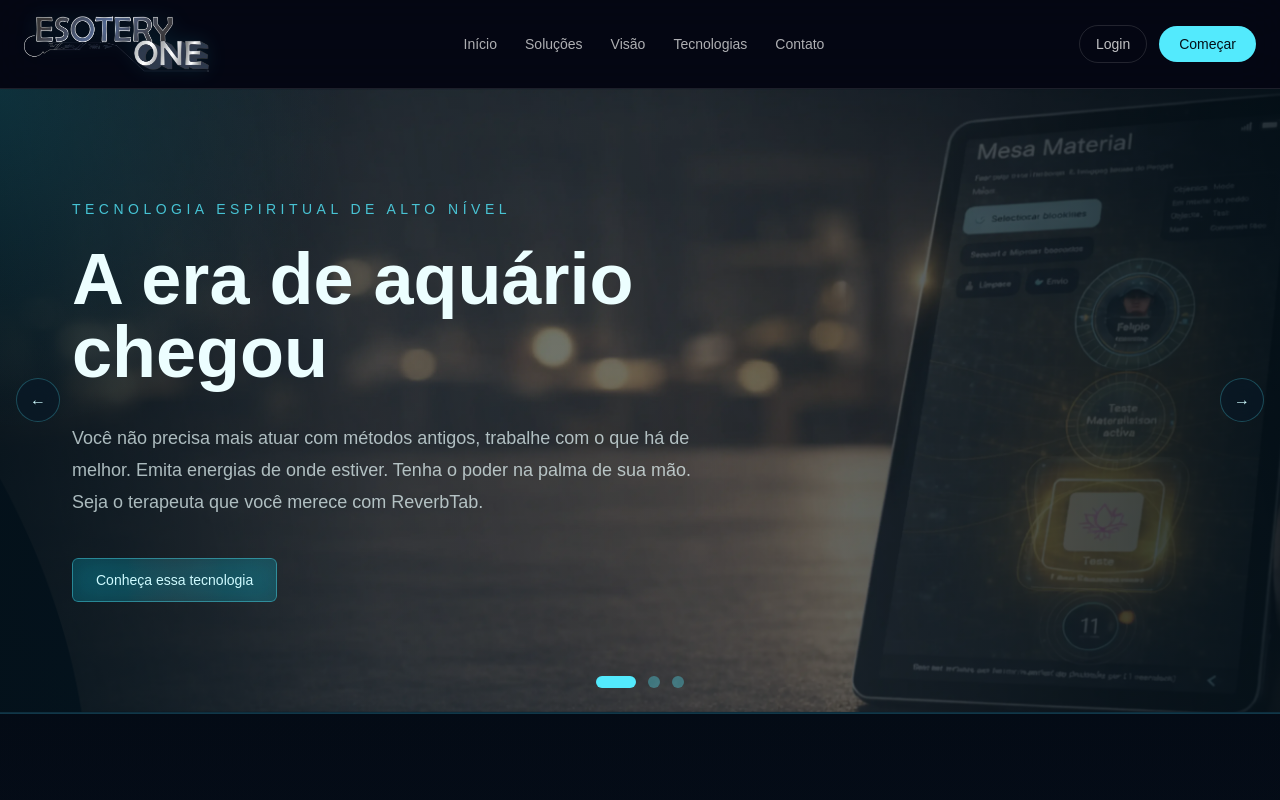
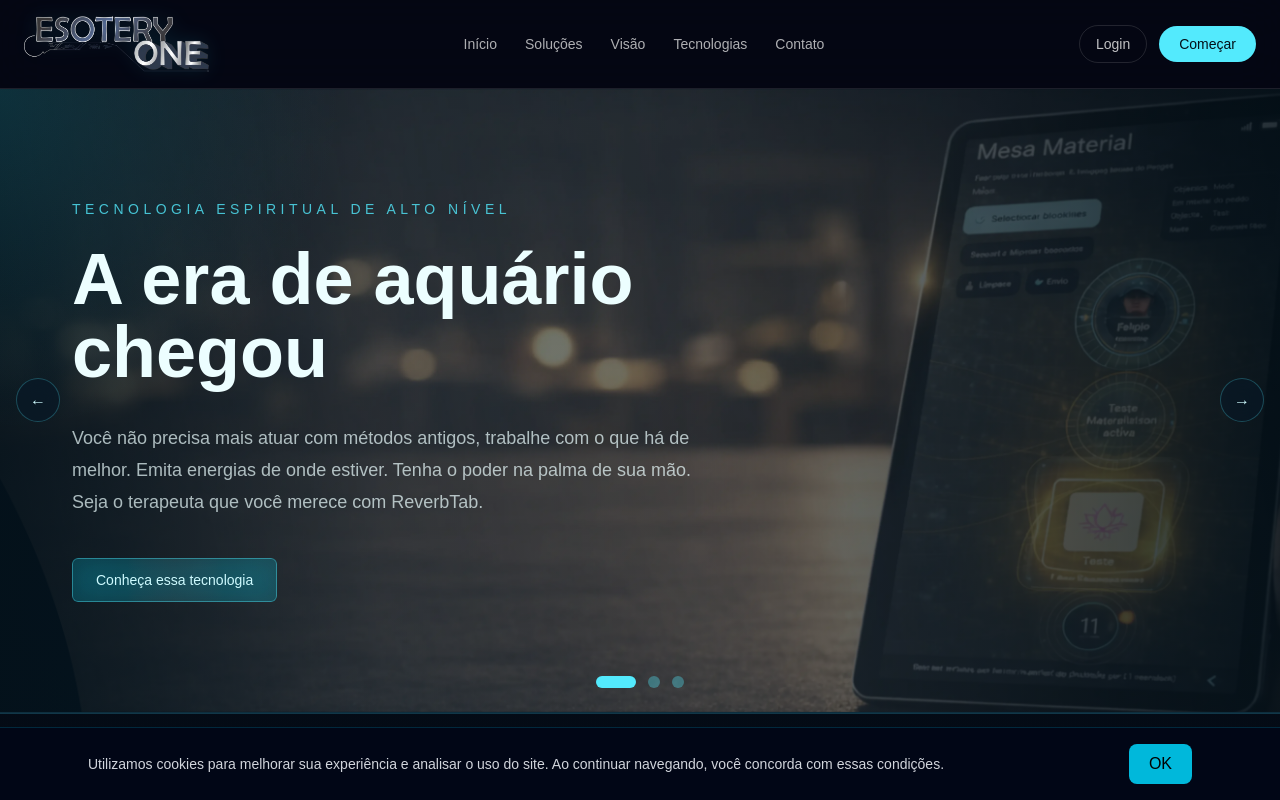
Before and after one commit to EsoteryOne/esoteryone-site-1, a Next.js app: page / in a window 1280 px wide. Shown: the top 800 px of the page. Built offline with nearby package versions, Linux system fonts and the light colour scheme.

Commit message:
banner de cookies instalado

```diff
--- /dev/null
+++ b/app/componentes/banner-cookies.tsx
@@ -0,0 +1,48 @@
+"use client";
+
+import { useEffect, useState } from "react";
+import { usePathname } from "next/navigation";
+
+export default function BannerCookies() {
+  const [visivel, setVisivel] = useState(false);
+  const pathname = usePathname();
+
+  useEffect(() => {
+    // ❌ NÃO mostrar em páginas /lp
+    if (pathname?.toLowerCase().startsWith("/lp")) {
+      return;
+    }
+
+    const aceito = localStorage.getItem("cookies_ok");
+
+    if (!aceito) {
+      setVisivel(true);
+    }
+  }, [pathname]);
+
+  function confirmar() {
+    localStorage.setItem("cookies_ok", "true");
+    setVisivel(false);
+  }
+
+  if (!visivel) return null;
+
+  return (
+    <div className="fixed bottom-0 left-0 w-full z-50 bg-[#020617]/90 backdrop-blur border-t border-cyan-500/20">
+      <div className="max-w-6xl mx-auto px-6 py-4 flex flex-col md:flex-row items-center justify-between gap-4">
+
+        <p className="text-sm text-gray-300 text-center md:text-left">
+          Utilizamos cookies para melhorar sua experiência e analisar o uso do site.
+          Ao continuar navegando, você concorda com essas condições.
+        </p>
+
+        <button
+          onClick={confirmar}
+          className="px-5 py-2 rounded-lg bg-cyan-500 text-black font-medium hover:bg-cyan-400 transition"
+        >
+          OK
+        </button>
+      </div>
+    </div>
+  );
+}
--- a/app/layout.tsx
+++ b/app/layout.tsx
@@ -2,6 +2,7 @@
 import Script from "next/script";
 import "./globals.css";
 import EstruturaSite from "@/app/componentes/estrutura-site";
+import BannerCookies from "@/app/componentes/banner-cookies";
 
 export const metadata: Metadata = {
   title: "EsoteryOne",
@@ -32,6 +33,7 @@
 
       <body className="bg-[#030712] text-white antialiased">
         <EstruturaSite>{children}</EstruturaSite>
+        <BannerCookies />
       </body>
     </html>
   );
```
